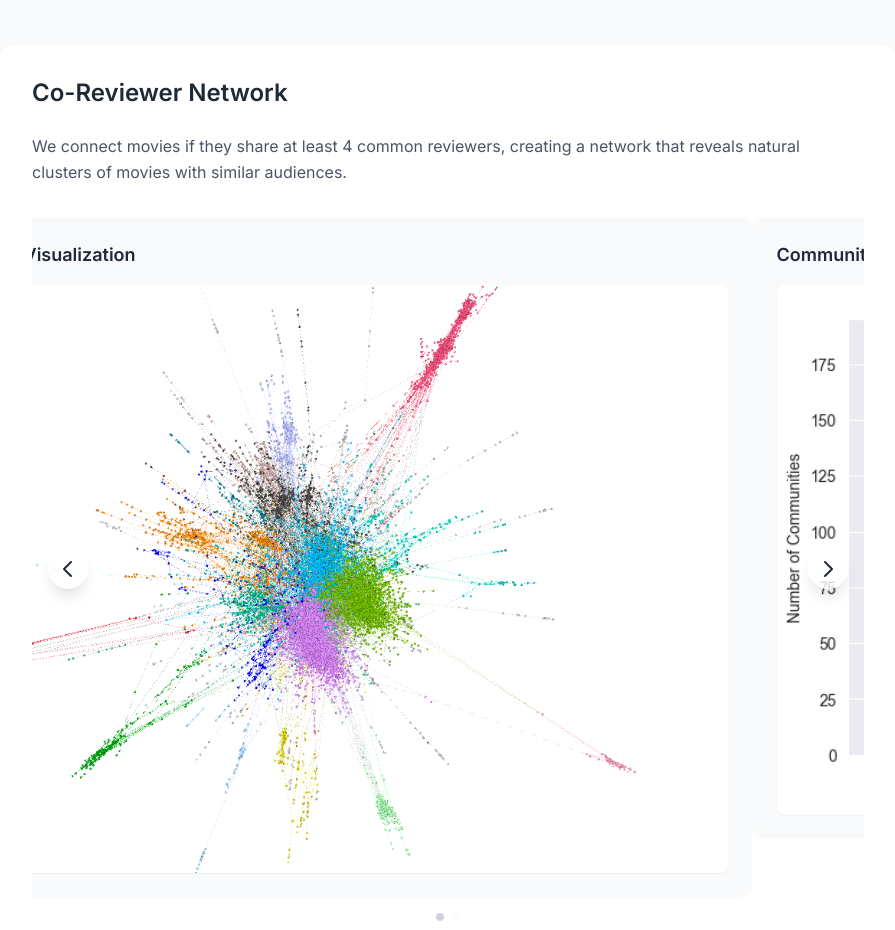
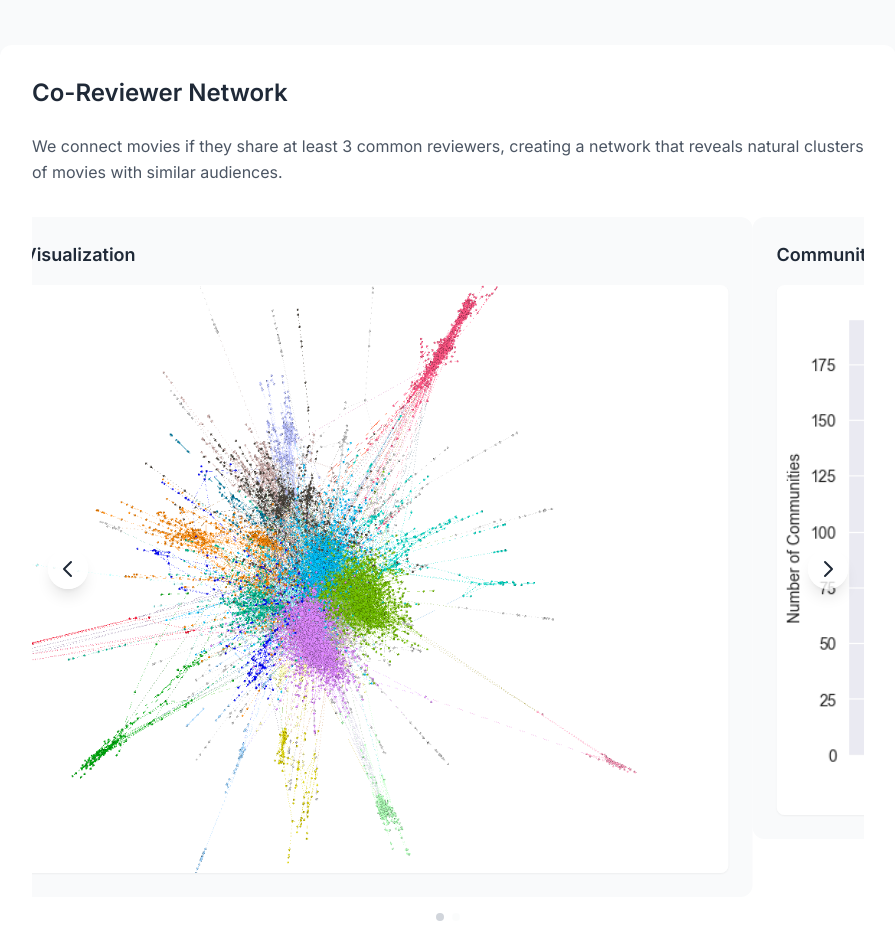
Before and after one commit to runeharlyk/CSS-02467-exam-project, a plain HTML site: page website/index.html in a window 1280 px wide. Shown: the part 1163-2093 px from the top of the page, without its empty margins (192-1087 px from the left). Drawn offline with nearby package versions, Linux system fonts and the light colour scheme.

```diff
--- a/website/index.html
+++ b/website/index.html
@@ -278,7 +278,7 @@
               Co-Reviewer Network
             </h3>
             <p class="mb-8 text-gray-600 leading-relaxed">
-              We connect movies if they share at least 4 common reviewers,
+              We connect movies if they share at least 3 common reviewers,
               creating a network that reveals natural clusters of movies with
               similar audiences.
             </p>
```
